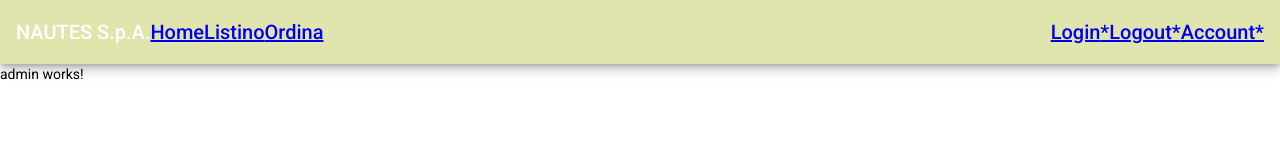
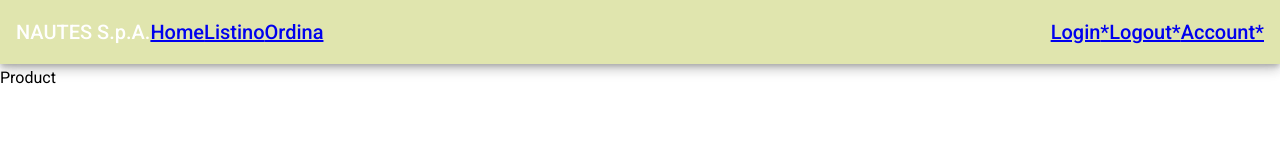
Before and after one commit to MirkoVerdecchia/E-Commerce_TDD, an Angular app: page /admin in a window 1280 px wide. Shown: the top 160 px of the page. Built offline with nearby package versions, Linux system fonts and the light colour scheme; data requests are answered from the project's data file.

Commit message:
Jasmne Test Success: - should show the table title

```diff
--- a/src/app/components/admin/admin.component.html
+++ b/src/app/components/admin/admin.component.html
@@ -1 +1,3 @@
-<p>admin works!</p>
+<div class="tableTitle">
+  <h3>Product</h3>
+</div>
```
